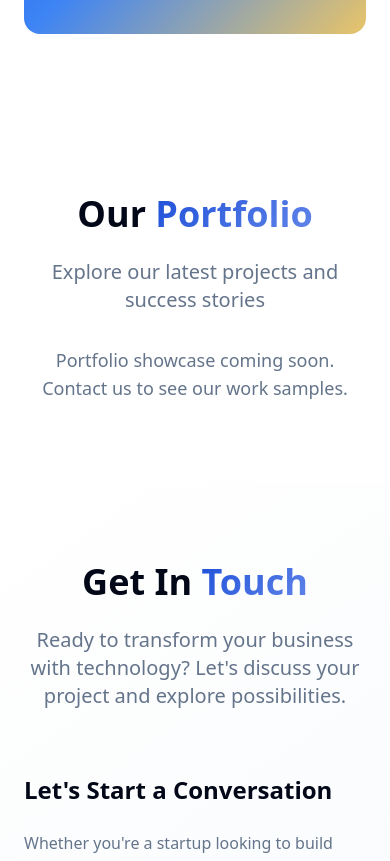
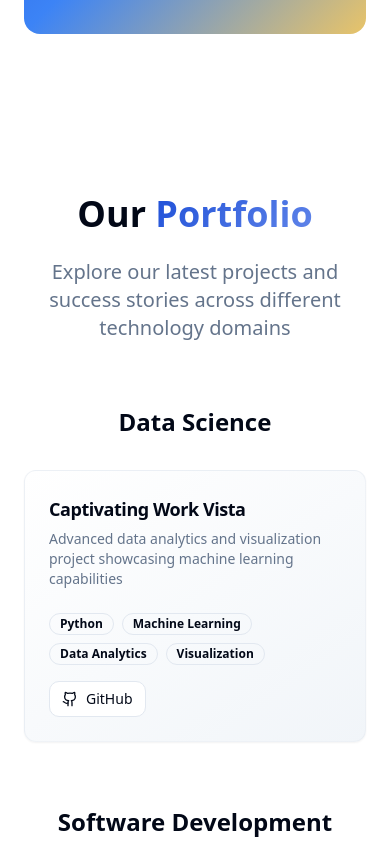
Before and after one commit to MahamadYoussoufDjibrine/chadnova, a React (Vite) app: page / in a window 390 px wide. Shown: the part 5286-6147 px from the top of the page. Built offline with nearby package versions, Linux system fonts and the light colour scheme.

Commit message:
Add portfolio links and categories
Add links to the portfolio and categorize projects into Data Science, Software, Mobile App, and E-commerce.

```diff
--- /dev/null
+++ b/src/components/Portfolio.tsx
@@ -0,0 +1,151 @@
+import { Card, CardContent, CardDescription, CardHeader, CardTitle } from "@/components/ui/card";
+import { Badge } from "@/components/ui/badge";
+import { Button } from "@/components/ui/button";
+import { ExternalLink, Github } from "lucide-react";
+
+export const Portfolio = () => {
+  const portfolioCategories = [
+    {
+      title: "Data Science",
+      projects: [
+        {
+          title: "Captivating Work Vista",
+          description: "Advanced data analytics and visualization project showcasing machine learning capabilities",
+          technologies: ["Python", "Machine Learning", "Data Analytics", "Visualization"],
+          githubUrl: "https://github.com/MahamadYoussoufDjibrine/captivating-work-vista",
+          type: "github"
+        }
+      ]
+    },
+    {
+      title: "Software Development",
+      projects: [
+        {
+          title: "Developer Portfolio",
+          description: "Comprehensive portfolio showcasing full-stack development skills and projects",
+          technologies: ["React", "JavaScript", "Web Development", "UI/UX"],
+          liveUrl: "https://moussassoss.github.io/portfolio/",
+          type: "live"
+        }
+      ]
+    },
+    {
+      title: "Mobile Applications",
+      projects: [
+        {
+          title: "Coming Soon",
+          description: "Innovative mobile solutions for farmers and traders in Chad",
+          technologies: ["React Native", "Mobile Development", "Cross-Platform"],
+          type: "placeholder"
+        }
+      ]
+    },
+    {
+      title: "E-commerce Solutions",
+      projects: [
+        {
+          title: "Coming Soon",
+          description: "Digital marketplace solutions for local businesses and traders",
+          technologies: ["E-commerce", "Payment Integration", "Inventory Management"],
+          type: "placeholder"
+        }
+      ]
+    }
+  ];
+
+  return (
+    <section className="py-20 bg-background">
+      <div className="container mx-auto px-6">
+        <div className="text-center mb-16">
+          <h2 className="text-4xl md:text-5xl font-bold text-foreground mb-6">
+            Our <span className="bg-gradient-primary bg-clip-text text-transparent">Portfolio</span>
+          </h2>
+          <p className="text-xl text-muted-foreground max-w-3xl mx-auto">
+            Explore our latest projects and success stories across different technology domains
+          </p>
+        </div>
+
+        <div className="space-y-16">
+          {portfolioCategories.map((category, categoryIndex) => (
+            <div key={categoryIndex}>
+              <h3 className="text-2xl md:text-3xl font-bold text-foreground mb-8 text-center">
+                {category.title}
+              </h3>
+              <div className="grid grid-cols-1 md:grid-cols-2 lg:grid-cols-3 gap-6">
+                {category.projects.map((project, projectIndex) => (
+                  <Card key={projectIndex} className="group hover:shadow-elegant transition-all duration-300 hover:-translate-y-2 bg-gradient-card border-border/50">
+                    <CardHeader>
+                      <CardTitle className="text-lg font-semibold group-hover:text-primary transition-colors duration-300">
+                        {project.title}
+                      </CardTitle>
+                      <CardDescription className="text-muted-foreground">
+                        {project.description}
+                      </CardDescription>
+                    </CardHeader>
+                    <CardContent>
+                      <div className="flex flex-wrap gap-2 mb-4">
+                        {project.technologies.map((tech, techIndex) => (
+                          <Badge key={techIndex} variant="outline" className="text-xs">
+                            {tech}
+                          </Badge>
+                        ))}
+                      </div>
+
+                      <div className="flex gap-3">
+                        {project.type === "live" && project.liveUrl && (
+                          <Button
+                            variant="default"
+                            size="sm"
+                            className="flex items-center gap-2"
+                            onClick={() => window.open(project.liveUrl, '_blank')}
+                          >
+                            <ExternalLink className="w-4 h-4" />
+                            View Live
+                          </Button>
+                        )}
+
+                        {project.type === "github" && project.githubUrl && (
+                          <Button
+                            variant="outline"
+                            size="sm"
+                            className="flex items-center gap-2"
+                            onClick={() => window.open(project.githubUrl, '_blank')}
+                          >
+                            <Github className="w-4 h-4" />
+                            GitHub
+                          </Button>
+                        )}
+
+                        {project.type === "placeholder" && (
+                          <Button variant="secondary" size="sm" disabled>
+                            Coming Soon
+                          </Button>
+                        )}
+                      </div>
+                    </CardContent>
+                  </Card>
+                ))}
+              </div>
+            </div>
+          ))}
+        </div>
+
+        <div className="text-center mt-16">
+          <div className="bg-gradient-hero p-8 rounded-2xl text-primary-foreground">
+            <h3 className="text-2xl md:text-3xl font-bold mb-4">Ready to Start Your Project?</h3>
+            <p className="text-lg leading-relaxed max-w-2xl mx-auto mb-6">
+              Contact us to discuss how we can bring your ideas to life with cutting-edge technology solutions.
+            </p>
+            <Button
+              variant="secondary"
+              size="lg"
+              onClick={() => document.getElementById('contact')?.scrollIntoView({ behavior: 'smooth' })}
+            >
+              Get In Touch
+            </Button>
+          </div>
+        </div>
+      </div>
+    </section>
+  );
+};
--- a/src/pages/Index.tsx
+++ b/src/pages/Index.tsx
@@ -2,6 +2,7 @@ import { Navigation } from "@/components/Navigation";
 import { Hero } from "@/components/Hero";
 import { Services } from "@/components/Services";
 import { About } from "@/components/About";
+import { Portfolio } from "@/components/Portfolio";
 import { Contact } from "@/components/Contact";
 import { Footer } from "@/components/Footer";
 
@@ -20,19 +21,7 @@ const Index = () => {
           <About />
         </section>
         <section id="portfolio">
-          <div className="py-20 bg-background text-center">
-            <div className="container mx-auto px-6">
-              <h2 className="text-4xl md:text-5xl font-bold text-foreground mb-6">
-                Our <span className="bg-gradient-primary bg-clip-text text-transparent">Portfolio</span>
-              </h2>
-              <p className="text-xl text-muted-foreground mb-8">
-                Explore our latest projects and success stories
-              </p>
-              <p className="text-lg text-muted-foreground">
-                Portfolio showcase coming soon. Contact us to see our work samples.
-              </p>
-            </div>
-          </div>
+          <Portfolio />
         </section>
         <Contact />
       </main>
```
